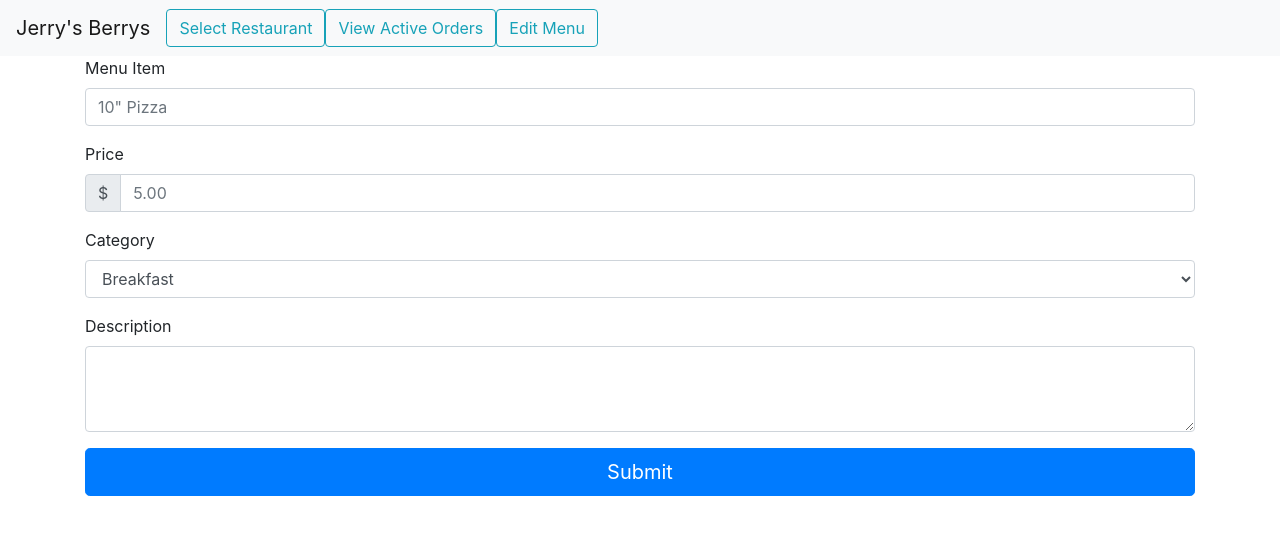
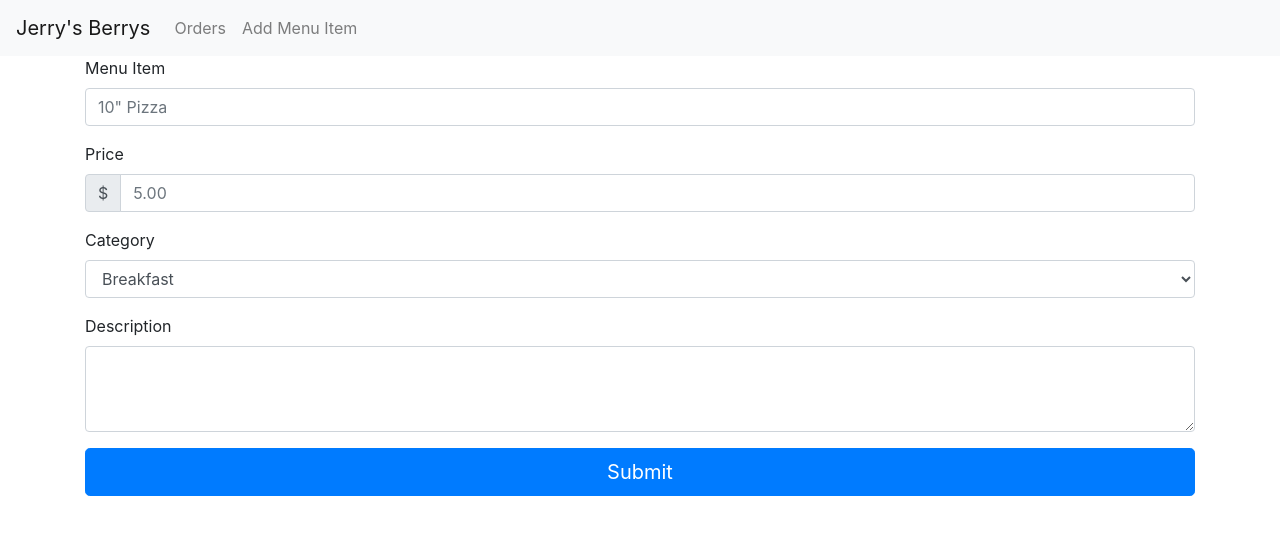
Before and after one commit to bulanov416/hackgt-2020, a React (Create React App) app in the folder restaurant/: page / in a window 1280 px wide. Shown: the top 534 px of the page. Built offline with nearby package versions, Linux system fonts and the light colour scheme.

Commit message:
Refactored restaurant app

```diff
--- a/restaurant/src/App.js
+++ b/restaurant/src/App.js
@@ -1,29 +1,13 @@
 import React from 'react';
 
-import Navbar from 'react-bootstrap/Navbar';
-import Card from 'react-bootstrap/Card';
-import ListGroup from 'react-bootstrap/ListGroup';
-import Button from 'react-bootstrap/Button';
-import Container from 'react-bootstrap/Container';
-import Row from 'react-bootstrap/Row';
-import Col from 'react-bootstrap/Col';
-
-import Table from './components/Table.js';
+import AddMenuItem from "./pages/AddMenuItem";
+import RestaurantNavbar from "./components/RestaurantNavbar";
 
 function App() {
   return (
     <div className="App">
-      <Navbar bg="light" expand="lg">
-            <Navbar.Brand href="#home">Jerry's Berrys</Navbar.Brand>
-            <Button variant="outline-info">Select Restaurant</Button>
-            <Button variant="outline-info">View Active Orders</Button>
-            <Button variant="outline-info">Edit Menu</Button>
-        </Navbar>
-        <Container>
-            <Table name={"Table 1"} description={"Hamburger"}/>
-            <Table name={"Table 2"} description={"Salad"}/>
-            <Table name={"Table 3"} description={"Smoothie"}/>
-        </Container>
+      <RestaurantNavbar/>
+        <AddMenuItem/>
     </div>
   );
 }
--- /dev/null
+++ b/restaurant/src/components/RestaurantNavbar.js
@@ -0,0 +1,21 @@
+import React from 'react';
+
+import Navbar from 'react-bootstrap/Navbar';
+import Nav from 'react-bootstrap/Nav';
+
+function RestaurantNavbar(props) {
+    return (
+        <Navbar bg="light" expand="lg">
+            <Navbar.Brand href="#home">Jerry's Berrys</Navbar.Brand>
+            <Navbar.Toggle aria-controls="basic-navbar-nav" />
+            <Navbar.Collapse id="basic-navbar-nav">
+                <Nav className="mr-auto">
+                    <Nav.Link href="#">Orders</Nav.Link>
+                    <Nav.Link href="#">Add Menu Item</Nav.Link>
+                </Nav>
+            </Navbar.Collapse>
+        </Navbar>
+    );
+}
+
+export default RestaurantNavbar;
--- a/restaurant/src/index.js
+++ b/restaurant/src/index.js
@@ -8,8 +8,7 @@ import 'bootstrap/dist/css/bootstrap.min.css';
 
 ReactDOM.render(
   <React.StrictMode>
-    {/* <App /> */}
-    <AddMenuItem/>
+     <App />
   </React.StrictMode>,
   document.getElementById('root')
 );
--- a/restaurant/src/pages/AddMenuItem.js
+++ b/restaurant/src/pages/AddMenuItem.js
@@ -8,12 +8,7 @@ import InputGroup from 'react-bootstrap/InputGroup';
 function AddMenuItem() {
     return (
       <div className="App">
-        <Navbar bg="light" expand="lg">
-              <Navbar.Brand href="#home">Jerry's Berrys</Navbar.Brand>
-              <Button variant="outline-info">Select Restaurant</Button>
-              <Button variant="outline-info">View Active Orders</Button>
-              <Button href="#" variant="outline-info">Edit Menu</Button>
-          </Navbar>
+
           <Container>
               <Form>
                   <Form.Group controlId="menuForm.ControlInput1">
```
Also changed, not shown: restaurant/src/pages/ActiveOrders.js (line endings or trailing spaces).
